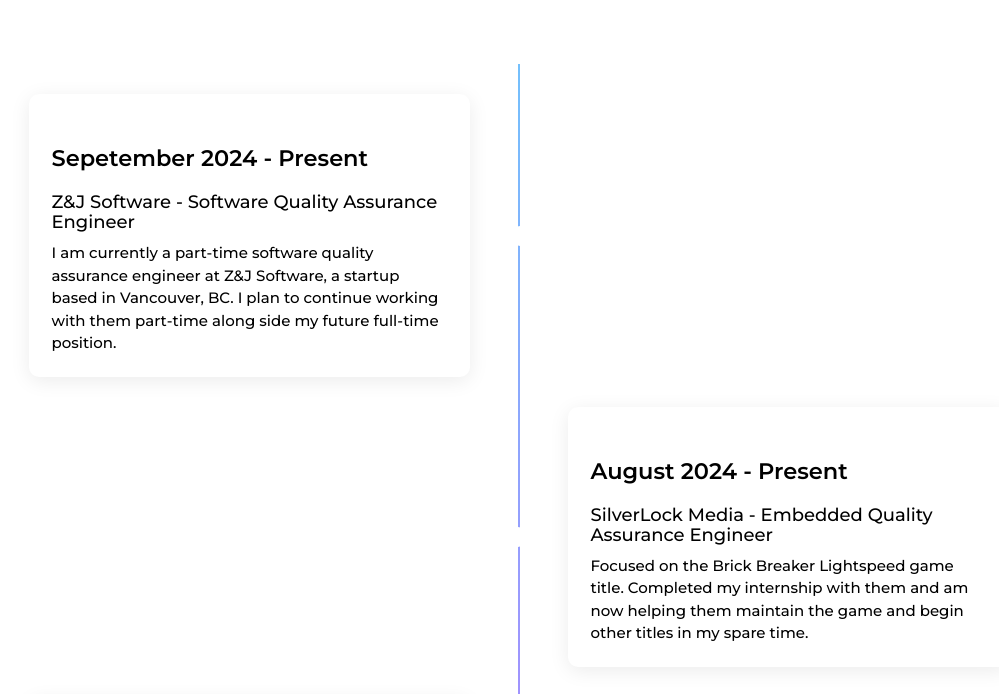
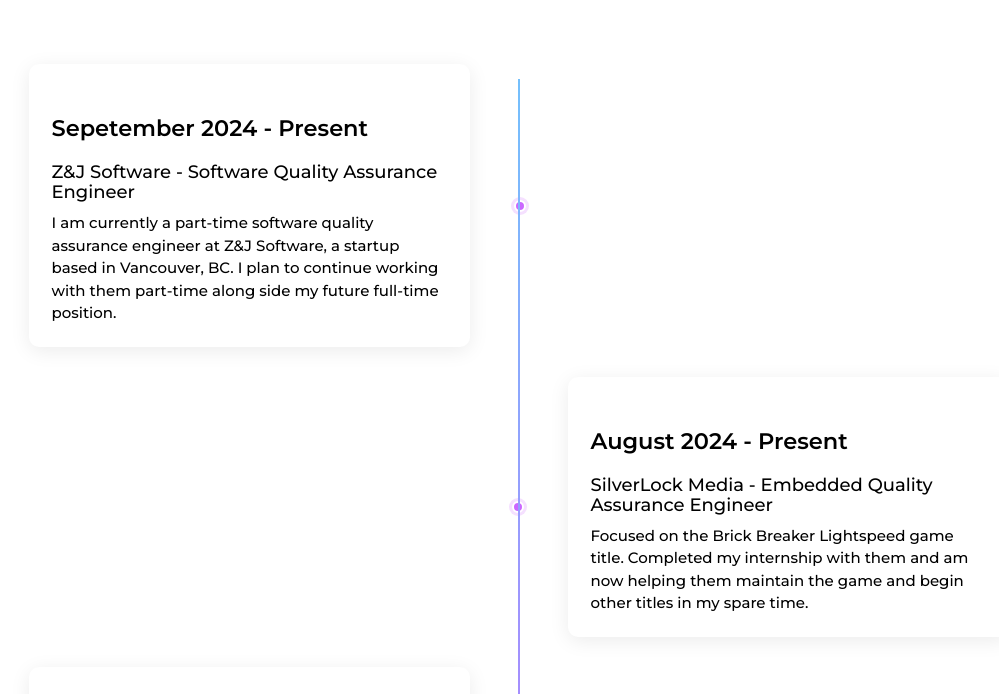
Before and after one commit to alstdu/portfolio-v3.0, a website: page public/about.html in a window 1280 px wide. Shown: the part 580-1274 px from the top of the page, without its empty margins (121-1120 px from the left). Drawn offline with nearby package versions, Linux system fonts and the light colour scheme.

Commit message:
fix: Improve timeline progress bar and journey section

```diff
--- a/public/about.html
+++ b/public/about.html
@@ -43,7 +43,6 @@
             <section class="journey-section">
                 <h2>My Journey</h2>
                 <div class="timeline">
-                    <div class="timeline-item">
                     <div class="timeline-content">
                         <h3>Sepetember 2024 - Present</h3>
                         <h4>Z&amp;J Software - Software Quality Assurance Engineer</h4>
@@ -63,7 +62,6 @@
                         <h3>January 2015 - April 2023</h3>
                         <h4>Fashion Outlets of Chicago &amp; O'Hare INTL Airport</h4>
                         <p>I started as a sales associate at Perry Ellis at the Fashion Outlets of Chicago, moving to other stores within the center, and ended my retail career as an Assistant Store Manager at Johnston &amp; Murphy's O'Hare INTL Airport location.</p>
-                        </div>
                     </div>
                 </div>
             </section>
@@ -102,5 +100,6 @@
         </footer>
     </main>
     <script src="https://cdnjs.cloudflare.com/ajax/libs/materialize/1.0.0/js/materialize.min.js"></script>
+    <script src="./scripts/about.js"></script>
 </body>
 </html>
--- /dev/null
+++ b/public/scripts/about.js
@@ -0,0 +1,44 @@
+// Intersection Observer for timeline items
+const itemObserver = new IntersectionObserver((entries) => {
+    entries.forEach(entry => {
+        if (entry.isIntersecting) {
+            entry.target.classList.add('visible');
+        }
+    });
+}, {
+    threshold: 0.3
+});
+
+// Progress bar scroll effect
+const updateProgressBar = () => {
+    const timeline = document.querySelector('.timeline');
+    const timelineContents = document.querySelectorAll('.timeline-content');
+    if (!timeline || !timelineContents.length) return;
+
+    // Calculate how many sections are visible
+    let visibleSections = 0;
+    timelineContents.forEach((content, index) => {
+        const rect = content.getBoundingClientRect();
+        // Check if the content is mostly in view
+        if (rect.top < window.innerHeight - 200) {
+            visibleSections = index + 1;
+            // Ensure progress never exceeds 100%
+            const progress = Math.min((visibleSections / timelineContents.length) * 100, 100);
+            timeline.style.setProperty('--progress', `${progress}`);
+        }
+    });
+};
+
+// Wait for DOM to be fully loaded
+document.addEventListener('DOMContentLoaded', () => {
+    // Observe timeline items for fade/slide effects
+    document.querySelectorAll('.timeline-content').forEach(item => {
+        itemObserver.observe(item);
+    });
+
+    // Add scroll listener for progress bar
+    window.addEventListener('scroll', updateProgressBar);
+    window.addEventListener('resize', updateProgressBar);
+    // Initial call to set initial state
+    updateProgressBar();
+});
--- a/public/styles/about.css
+++ b/public/styles/about.css
@@ -59,16 +59,36 @@
 .timeline {
     position: relative;
     padding: 2em 0;
+    width: 100%;
+    margin: 0 auto;
+    --progress: 0;
 }
 
-.timeline::before {
+.timeline::before,
+.timeline::after {
     content: '';
     position: absolute;
     left: 50%;
     transform: translateX(-50%);
     width: 2px;
+}
+
+.timeline::before {
+    background: #e0e0e0;
+    top: 3em;
+    height: calc(100% - 8em);
+}
+
+.timeline::after {
+    background: linear-gradient(to bottom, #74C0FC, #CB67FF);
+    top: 3em;
+    height: calc((100% - 8em) * var(--progress) / 100);
+    transition: height 0.8s cubic-bezier(0.4, 0, 0.2, 1);
+    z-index: 1;
+}
+
+.timeline.animate::after {
     height: 100%;
-    background: linear-gradient(to bottom, #74C0FC, #CB67FF);
 }
 
 .timeline-item {
@@ -85,6 +105,9 @@
     box-shadow: 0 4px 20px rgba(0, 0, 0, 0.08);
     position: relative;
     margin-bottom: 2em;
+    opacity: 0;
+    transform: translateX(-50px);
+    transition: all 0.6s ease-out;
 }
 
 .timeline-content:nth-child(odd) {
@@ -94,25 +117,37 @@
 
 .timeline-content:nth-child(even) {
     margin-left: 55%;
+    transform: translateX(50px);
+}
+
+.timeline-content.visible {
+    opacity: 1;
+    transform: translateX(0);
 }
 
 .timeline-content::before {
     content: '';
     position: absolute;
-    width: 20px;
-    height: 20px;
-    background: white;
+    width: 12px;
+    height: 12px;
+    background: #CB67FF;
+    border: 2px solid white;
     border-radius: 50%;
     top: 50%;
     transform: translateY(-50%);
+    box-shadow: 0 0 0 3px rgba(203, 103, 255, 0.2);
+}
+
+.timeline-content.visible::before {
+    transform: translateY(-50%) scale(1);
 }
 
 .timeline-content:nth-child(odd)::before {
-    right: -60px;
+    right: -56px;
 }
 
 .timeline-content:nth-child(even)::before {
-    left: -60px;
+    left: -56px;
 }
 
 .timeline-content h3 {
```
Lines whose indentation alone changed are shown as unchanged.
